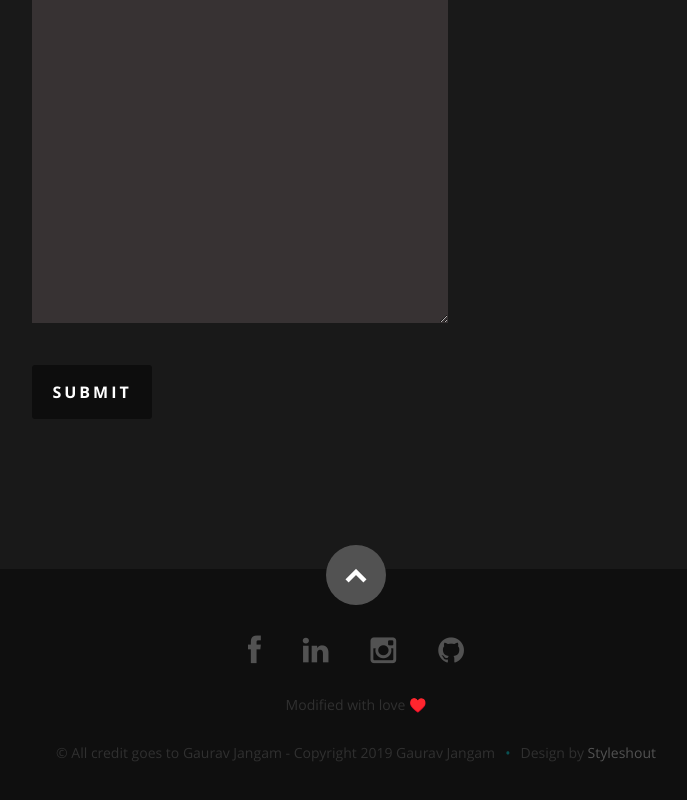
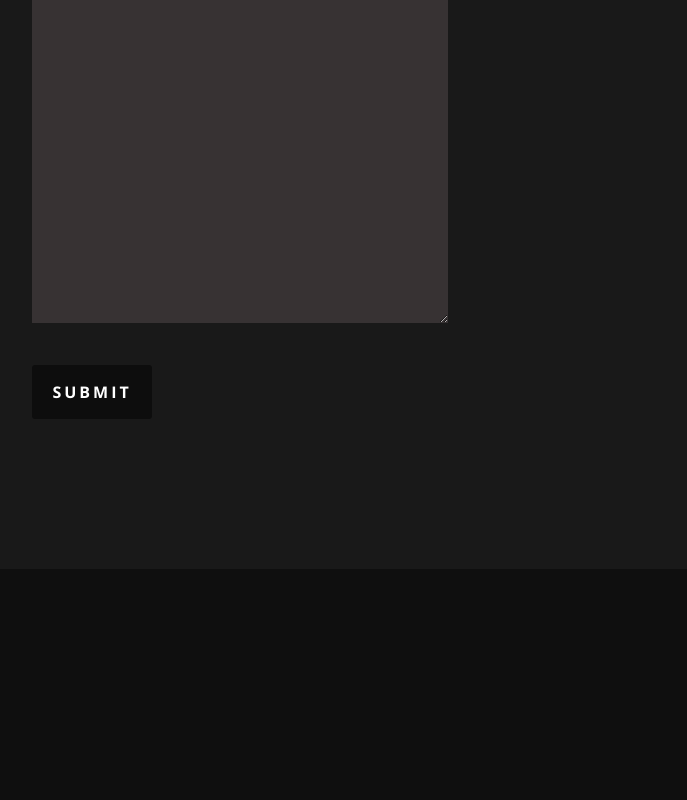
Before and after one commit to gaurav-jangam/gaurav-jangam-com, a React (Create React App) app: page / in a window 1280 px wide. Shown: the part 3956-4756 px from the top of the page, without its empty margins (284-971 px from the left). After the commit the page ends 4525 px from the top, so only its background shows below. Built offline with nearby package versions, Linux system fonts and the light colour scheme.

Commit message:
Update App.js

```diff
--- a/src/App.js
+++ b/src/App.js
@@ -49,7 +49,7 @@ class App extends Component {
         <Portfolio data={this.state.resumeData.portfolio}/>
         <Testimonials data={this.state.resumeData.testimonials}/>
         <Contact data={this.state.resumeData.main}/>
-        <Footer data={this.state.resumeData.main}/>
+          {/* <Footer data={this.state.resumeData.main}/> */}
       </div>
     );
   }
```
